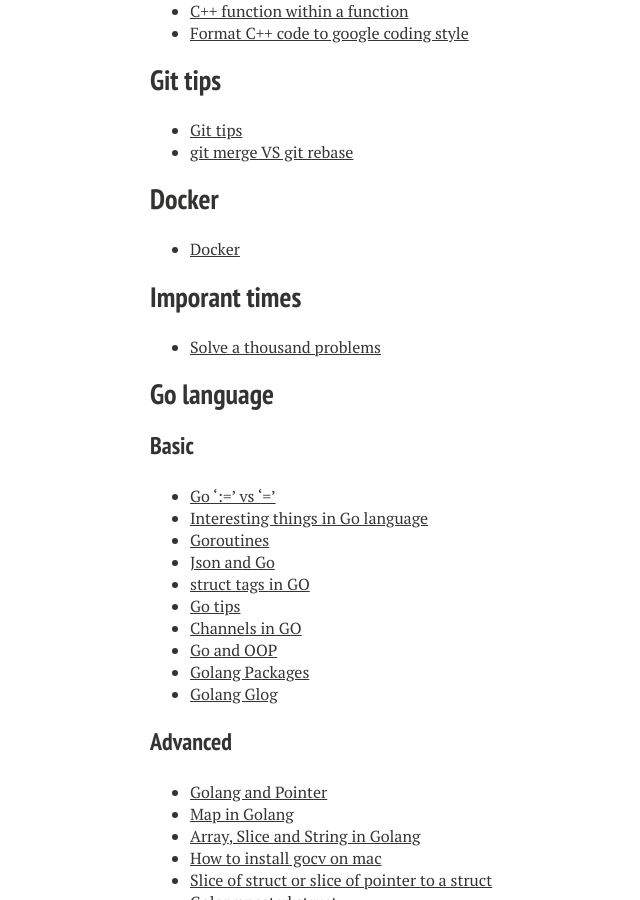
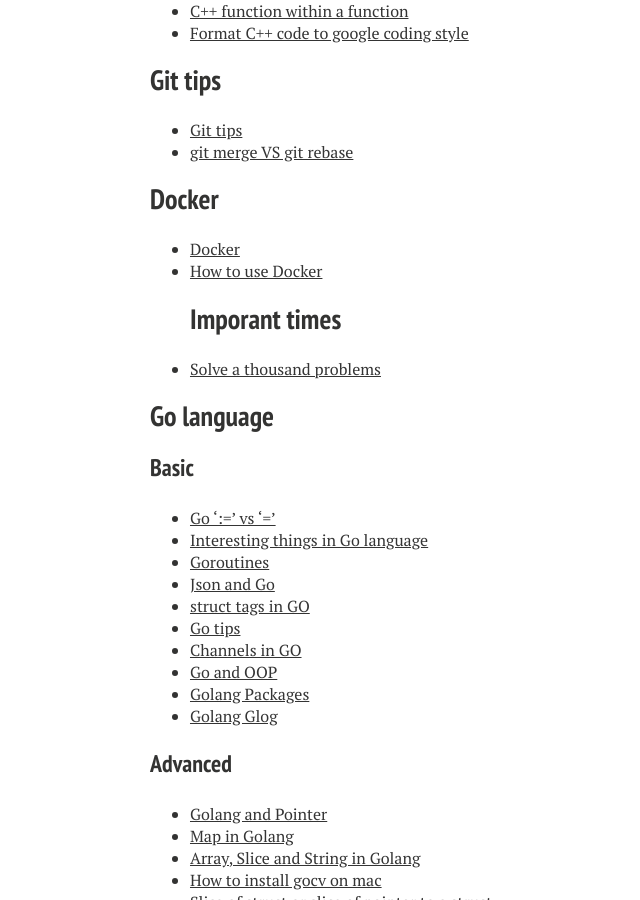
Before and after one commit to xiaokeshen/xiaokeshen.github.io, a Jekyll site: the page built from blog/index.md, in a window 1280 px wide and 900 px high, scrolled down 10826 px. Shown: the whole window, without its empty margins (170-810 px from the left). Built offline with Jekyll 4.4.1, drawn with Linux system fonts in a browser that asks for light colours; nearby versions of some CDN libraries.

Commit message:
Add a how to use docker article

```diff
--- a/blog/index.md
+++ b/blog/index.md
@@ -362,7 +362,7 @@
 
 ## Docker
 - [Docker](https://medium.com/@jim.morris.shen/docker-feefb774a36a?source=friends_link&sk=b08587a800a22256b80e1488031eb699)
-
+- [How to use Docker](https://medium.com/@jim.morris.shen/how-to-use-docker-7d189dc3dea5?sk=5424a40df1635ef041bea6b214e7d97e)
 ## Imporant times
 - [Solve a thousand problems](https://medium.com/@jim.morris.shen/solve-a-thousand-problems-1386b183120?source=friends_link&sk=e7178967a1b40c62ba8179eff91a0b20)
 
```
